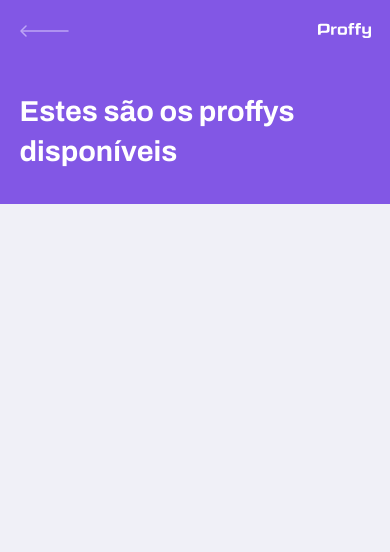
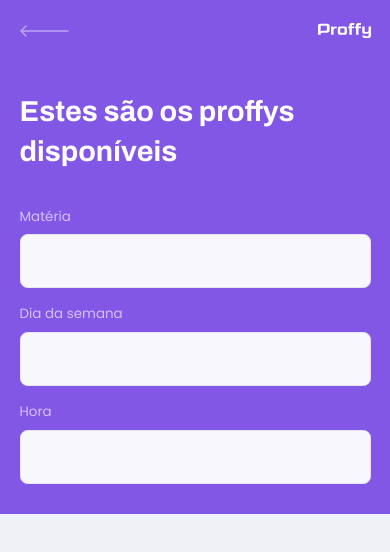
Before and after one commit to felicianoi9/nlw2-rocketseat, a React (Create React App) app: page /estudar in a window 390 px wide. Shown: the top 552 px of the page. Built offline with nearby package versions, Linux system fonts and the light colour scheme.

Commit message:
Mobile TeacherList form is done.

```diff
--- a/src/Components/PageHeader/index.tsx
+++ b/src/Components/PageHeader/index.tsx
@@ -18,7 +18,8 @@
                 <img src={logoImg} alt=""/>
             </div>
             <div className="header-content">
-    <strong>{props.title}</strong>
+                <strong>{props.title}</strong>
+                {props.children}
             </div>
         </header>
     );
--- a/src/Pages/TeacherList/index.tsx
+++ b/src/Pages/TeacherList/index.tsx
@@ -5,7 +5,27 @@
 function TeacherList() {
     return (
         <div id="page-teacher-list" className="container">
-            <PageHeader title="Estes são os proffys disponíveis" />
+            <PageHeader title="Estes são os proffys disponíveis">
+                <form  id="search-teachers">
+                    <div className="input-block">
+                        <label htmlFor="subject">Matéria</label>
+                        <input type="text" id="subject" />
+
+                    </div>
+
+                    <div className="input-block">
+                        <label htmlFor="week_day">Dia da semana</label>
+                        <input type="text" id="week_day" />
+
+                    </div>
+
+                    <div className="input-block">
+                        <label htmlFor="time">Hora</label>
+                        <input type="text" id="time" />
+
+                    </div>
+                </form>
+            </PageHeader>
         </div>
     );
 }
--- a/src/Pages/TeacherList/styles.css
+++ b/src/Pages/TeacherList/styles.css
@@ -45,3 +45,48 @@
     line-height: 4.2rem;
     color: var(--color-title-in-primary);
 }
+
+#search-teachers {
+    margin-top: 3.2rem;
+}
+
+#search-teachers label{
+    color: var(--color-text-in-primary);
+}
+
+
+#search-teachers .input-block{
+    position: relative;
+}
+
+#search-teachers .input-block + .input-block {
+    margin-top: 1.4rem;
+}
+
+#search-teachers .input-block label {
+    font-size: 1.4rem;
+}
+
+#search-teachers .input-block input {
+    width: 100%;
+    height: 5.6rem;
+    margin-top: 0.8rem;
+    border-radius: 0.8rem;
+    background: var(--color-input-background);
+    border: 1px solid var(--color-line-in-white);
+    outline: 0;
+    padding: 0 1.6rem;
+    font: 1.6rem Archivo;
+}
+
+
+#search-teachers .input-block:focus-within::after {
+    width: calc(100% - 3.2rem);
+    height: 2px;
+    content: '';
+    background: var(--color-primary-light);
+    position: absolute;
+    left: 1.6rem;
+    right: 1.6rem;
+    bottom: 0;
+}
```
